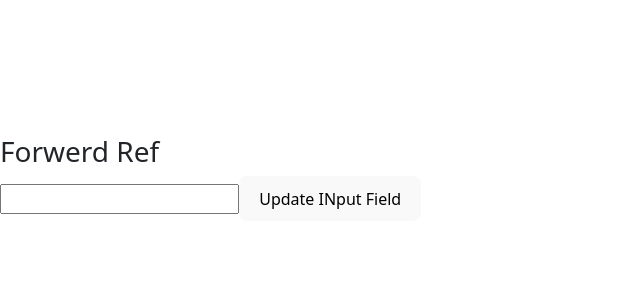
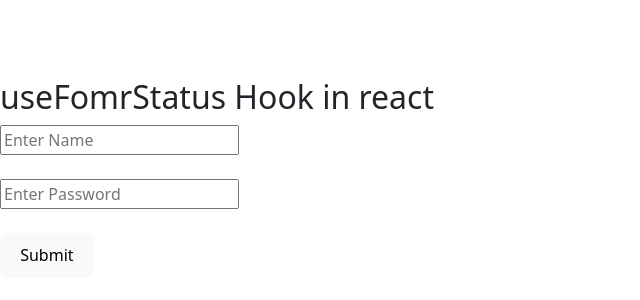
Before and after one commit to Junaid-webdev/react, a React (Vite) app in the folder react-app/: page / in a window 1280 px wide. Shown: the part 222-522 px from the top of the page, without its empty margins (0-640 px from the left). Built offline with nearby package versions, Linux system fonts and the light colour scheme.

Commit message:
useFormStatus

```diff
--- a/react-app/src/App.jsx
+++ b/react-app/src/App.jsx
@@ -1,18 +1,29 @@
-import { useRef } from "react"
-import UserInput from "./alert";
+import { useFormStatus } from "react-dom";
 
 function App(){
-const   inputRef = useRef(null)
-const updateInput = ()=>{
-inputRef.current.value=1000;
-inputRef.current.focus();
-inputRef.current.style.color="red";
 
-}
+  const handleSubmit= async()=>{
+   await new Promise(Response=>setTimeout(Response,3000));
+    console.log("submit");
+
+  }
+   function CoustmoreForm(){
+
+    const {pending} = useFormStatus();
+
+    return<>
+    <input type="text" placeholder="Enter Name"/>
+    <br /><br />
+    <input type="text" placeholder="Enter Password" />
+    <br /><br />
+    <button disabled={pending}>{pending?'submiting...':'Submit'}</button>
+    </>
+   }
   return<>
-  <h3>Forwerd Ref</h3>
-    <UserInput ref={inputRef}/>
-  <button onClick={updateInput}>Update INput Field</button>
+  <h2>useFomrStatus Hook in react</h2>
+  <form action={handleSubmit}>
+    <CoustmoreForm/>
+  </form>
   </>
 }
 export default App;
```
